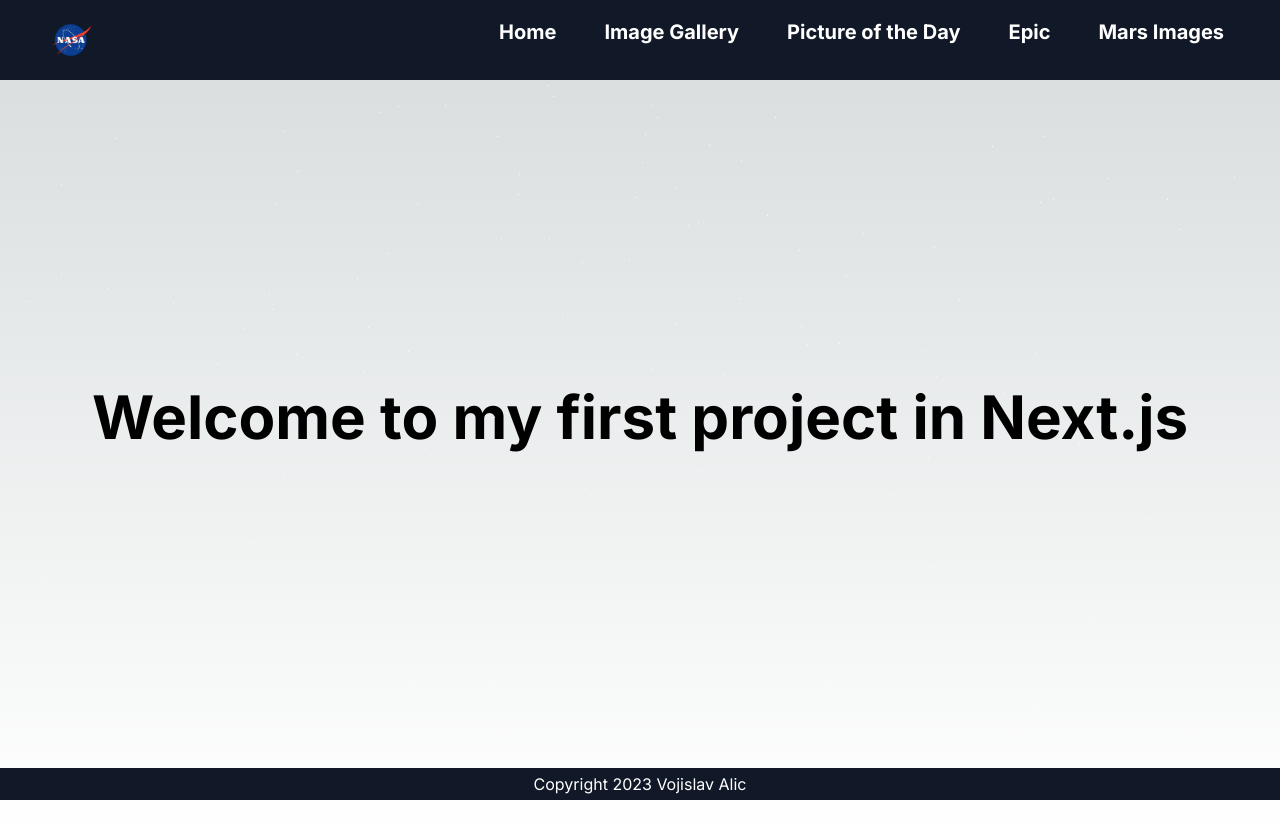
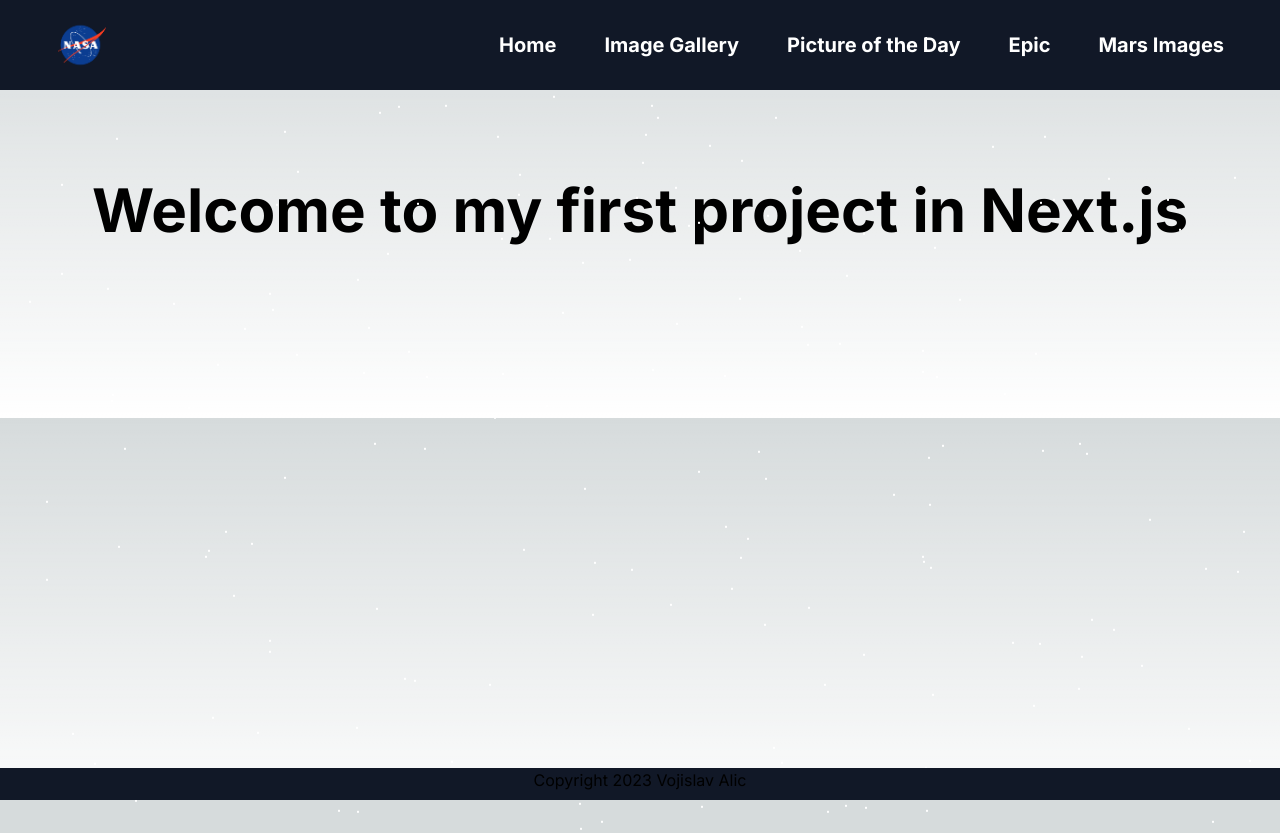
Before and after one commit to Vojislav123/nasa-apis, a Next.js app: page / in a window 1280 px wide. After the commit the page ends 800 px from the top, so only its background shows below. Built offline with nearby package versions, Linux system fonts and the light colour scheme.

Commit message:
updates in logic and css
added spinner and css updates

```diff
--- a/app/NavBar/page.tsx
+++ b/app/NavBar/page.tsx
@@ -12,12 +12,12 @@ const NavBar: React.FC = () => {
   const [navbar, setNavbar] = useState(false);
 
   return (
-    <nav className="w-full bg-gray-900 fixed top-0 left-0 right-0 z-10">
+    <nav className="w-full bg-gray-900 fixed top-0 left-0 right-0 z-10 ">
       <div className="justify-between px-4 mx-auto lg:max-w-7xl md:items-center md:flex md:px-8">
         <div>
           <div className="flex items-center justify-between py-3 md:py-5 md:block">
             <Link href="/">
-              <Image width={20} height={20} className="w-20" src={nasaLogo.src} alt="NASA Logo" />
+              <Image width={100} height={1700} className="w-50" src={nasaLogo.src} alt="NASA Logo" />
             </Link>
             <div className="md:hidden">
               <button
@@ -40,27 +40,27 @@ const NavBar: React.FC = () => {
             }`}
           >
             <ul className="h-screen md:h-auto items-center justify-center font-bold md:flex">
-              <li className="pb-6 text-xl text-white py-2 md:px-6 text-center border-b-2 md:border-b-0 hover:bg-purple-900 border-purple-900 md:hover:text-purple-600 md:hover:bg-transparent">
+              <li className=" text-xl text-white py-2 md:px-6 text-center border-b-2 md:border-b-0 hover:bg-purple-900 border-purple-900 md:hover:text-purple-600 md:hover:bg-transparent">
                 <Link href="/" onClick={() => setNavbar(!navbar)}>
                   Home
                 </Link>
               </li>
-              <li className="pb-6 text-xl text-white py-2 px-6 text-center border-b-2 md:border-b-0 hover:bg-purple-600 border-purple-900 md:hover:text-purple-600 md:hover:bg-transparent">
+              <li className="text-xl text-white py-2 px-6 text-center border-b-2 md:border-b-0 hover:bg-purple-600 border-purple-900 md:hover:text-purple-600 md:hover:bg-transparent">
                 <Link href="/imageGalery" onClick={() => setNavbar(!navbar)}>
                   Image Gallery
                 </Link>
               </li>
-              <li className="pb-6 text-xl text-white py-2 px-6 text-center border-b-2 md:border-b-0 hover:bg-purple-600 border-purple-900 md:hover:text-purple-600 md:hover:bg-transparent">
+              <li className="text-xl text-white py-2 px-6 text-center border-b-2 md:border-b-0 hover:bg-purple-600 border-purple-900 md:hover:text-purple-600 md:hover:bg-transparent">
                 <Link href="/apod" onClick={() => setNavbar(!navbar)}>
                   Picture of the Day
                 </Link>
               </li>
-              <li className="pb-6 text-xl text-white py-2 px-6 text-center border-b-2 md:border-b-0 hover:bg-purple-600 border-purple-900 md:hover:text-purple-600 md:hover:bg-transparent">
+              <li className="text-xl text-white py-2 px-6 text-center border-b-2 md:border-b-0 hover:bg-purple-600 border-purple-900 md:hover:text-purple-600 md:hover:bg-transparent">
                 <Link href="/epic" onClick={() => setNavbar(!navbar)}>
                   Epic
                 </Link>
               </li>
-              <li className="pb-6 text-xl text-white py-2 px-6 text-center border-b-2 md:border-b-0 hover:bg-purple-600 border-purple-900 md:hover:text-purple-600 md:hover:bg-transparent">
+              <li className="text-xl text-white py-2 px-6 text-center border-b-2 md:border-b-0 hover:bg-purple-600 border-purple-900 md:hover:text-purple-600 md:hover:bg-transparent">
                 <Link href="/marsImages" onClick={() => setNavbar(!navbar)}>
                   Mars Images
                 </Link>
--- a/app/footer.tsx
+++ b/app/footer.tsx
@@ -2,8 +2,8 @@
 const Footer = () => {
     return (
       <div className={`fixed bottom-0 left-0 w-full h-8 bg-gray-900`}>
-        <div className="flex items-center justify-center h-full">
-          <p className="text-center text-white">Copyright 2023 Vojislav Alic</p>
+        <div className="flex items-center justify-center text-grey-600">
+          <p className="text-center">Copyright 2023 Vojislav Alic</p>
         </div>
       </div>
     );
--- a/app/imageGalery/NasaImageCard.tsx
+++ b/app/imageGalery/NasaImageCard.tsx
@@ -1,9 +1,8 @@
 import React, { useState, useEffect } from 'react';
 
 
-import nasaLogo from '@/service/nasaLogo.png';
 import ImagePopup from '@/service/imagePopup';
-import Image from 'next/image';
+import SpinnerLoading from '@/service/spinner';
 
 interface NasaImage {
   data: {
@@ -34,10 +33,7 @@ const NasaImageCard: React.FC<{ image: NasaImage }> = ({ image }) => {
 
   if (loading) {
     return (
-      <div className="justify-center grid grid-cols-1 sm:grid-cols-2 md:grid-cols-4 gap-4">
-        <Image width={100} height={100} src={nasaLogo.src} alt="NASA Placeholder" />
-        <p>Loading...</p>
-      </div>
+      <SpinnerLoading />
     );
   }
 
--- a/app/imageGalery/page.tsx
+++ b/app/imageGalery/page.tsx
@@ -36,7 +36,7 @@ const NasaImages: React.FC = () => {
 
   return (
     <div className="text-center">
-      <h1 className="text-5xl font-bold mb-10 mt-20 text-center">Nasa Image Gallery</h1>
+      <h1 className="text-5xl font-bold mb-10 mt-40 text-center">Nasa Image Gallery</h1>
       <p className="text-l mb-10">Try me?</p>
       <input
         type="text"
--- a/app/layout.tsx
+++ b/app/layout.tsx
@@ -19,7 +19,7 @@ export default function RootLayout({
   children: React.ReactNode
 }) {
   return (
-    <html lang="en">
+    <html lang="en" className='dark'>
       <body className={inter.className}>
           <NavBar />
         <div className="overflow-hidden" id='stars'></div>
--- /dev/null
+++ b/app/marsImages/loading.tsx
@@ -0,0 +1,10 @@
+
+
+const Loading = () => {
+
+    return (
+        <h1 className="text-5xl font-bold mb-10 text-center text-white">Loading...</h1>
+    )
+}
+
+export default Loading
--- a/app/marsImages/page.tsx
+++ b/app/marsImages/page.tsx
@@ -2,9 +2,9 @@
 
 import React, { useEffect, useState } from 'react';
 import { apiKey } from '@/service/apikey';
+import SpinnerLoading from '@/service/spinner';
 import ImageModal from './imageModal';
 import Image from 'next/image';
-import { error } from 'console';
 
 interface RoverPhoto {
   id: number;
@@ -28,10 +28,13 @@ interface RoverMaxSols {
 const MarsRoverPhotos = () => {
   const [roverPhotos, setRoverPhotos] = useState<RoverPhoto[]>([]);
   const [selectedPhoto, setSelectedPhoto] = useState<RoverPhoto | null>(null);
+  const [loading, setLoading] = useState(true);
+
+
   const roverMaxSols: RoverMaxSols = {
-    curiosity: 3866,
-    opportunity: 5111,
-    spirit: 2208,
+    curiosity: 2866,
+    opportunity: 4111,
+    spirit: 1208,
     perseverance: 832,
   };
 
@@ -51,7 +54,9 @@ const MarsRoverPhotos = () => {
       });
 
       const roverPhotos = await Promise.all(requests);
-      setRoverPhotos(roverPhotos);
+      const filteredRoverPhotos = roverPhotos.filter((photo) => photo !== undefined);
+      setRoverPhotos(filteredRoverPhotos);
+      setLoading(false)
     } catch (error) {
       console.error('Error fetching Mars rover photos:', error);
     }
@@ -62,6 +67,7 @@ const MarsRoverPhotos = () => {
   }, []);
 
   const handleLoadMore = () => {
+    setLoading(true);
     fetchRoverPhotos();
   };
 
@@ -73,13 +79,22 @@ const MarsRoverPhotos = () => {
     setSelectedPhoto(null);
   };
 
+
+  const returnSpinner = () => {
+    return (
+      <div className="flex w-full sm:w-1/2 md:w-1/4 lg:w-1/4 xl:w-1/4 p-4 mx-auto">
+        <SpinnerLoading />
+      </div>
+    )
+  }
+
   return (
-    <div className="max-w-auto mx-auto rounded-lg shadow-md p-10 mt-8">
+    <div className="max-w-auto mx-auto rounded-lg shadow-md p-10">
       <h2 className="text-5xl font-bold mb-4 text-center">Mars Rover Photos</h2>
       <p className="text-gray-400 m-4 text-center">Here you can see a photo from each rover randomly generated</p>
       <div className="flex flex-wrap">
-        {roverPhotos.map((roverPhoto) => (
-          <div key={roverPhoto.id} className="w-full sm:w-1/2 md:w-1/4 lg:w-1/4 xl:w-1/4 p-4">
+        {loading? returnSpinner() :  roverPhotos.map((roverPhoto) => (
+          <div key={roverPhoto.id} className="w-full sm:w-1/2 md:w-1/4 lg:w-1/4 xl:w-1/4 p-4 mx-auto">
             <h3 className="text-lg font-bold mb-2 text-center">{roverPhoto.rover.name}</h3>
             <p className="text-gray-400 m-2">{roverPhoto.camera.full_name}</p>
             <Image
@@ -93,7 +108,7 @@ const MarsRoverPhotos = () => {
           </div>
         ))}
       </div>
-      <div className="flex justify-center mt-4">
+      <div className="flex justify-center">
         <button
           className="bg-purple-700 hover:bg-purple-900 text-white font-bold mt-20 py-4 px-6 rounded"
           onClick={handleLoadMore}
--- a/app/page.tsx
+++ b/app/page.tsx
@@ -1,8 +1,8 @@
 
 const homePage = () => {
   return (
-    <main className="flex flex-col items-center justify-center h-screen overflow-hidden">
-      <h1 className="text-6xl font-bold">
+    <main className="flex h-96 items-center justify-center m-auto h-1/2 text-center overflow-hidden">
+      <h1 className="flex align-center text-6xl font-bold">
         Welcome to my first project in Next.js
       </h1>
     </main>
--- a/package.json
+++ b/package.json
@@ -20,6 +20,7 @@
     "postcss": "^8.4.24",
     "react": "18.2.0",
     "react-dom": "18.2.0",
+    "react-loader-spinner": "^5.3.4",
     "react-redux": "^8.1.1",
     "redux": "^4.2.1",
     "tailwindcss": "^3.3.2",
--- /dev/null
+++ b/service/spinner.tsx
@@ -0,0 +1,19 @@
+'use client';
+
+
+import React from 'react';
+import { Puff } from 'react-loader-spinner';
+
+export default function SpinnerLoading() {
+  return (
+    <div className='w-full sm:w-1/2 md:w-1/4 lg:w-1/4 xl:w-1/4 p-4 mx-auto'>
+      <Puff
+        color="#7E22CE"
+        height={100}
+        width={100}
+        //@ts-ignore
+        timeout={4000}
+      />
+    </div>
+  );
+}
```
Also changed, not shown: app/globals.css, 1155 other files (tests, documents, lock files or other folders).
